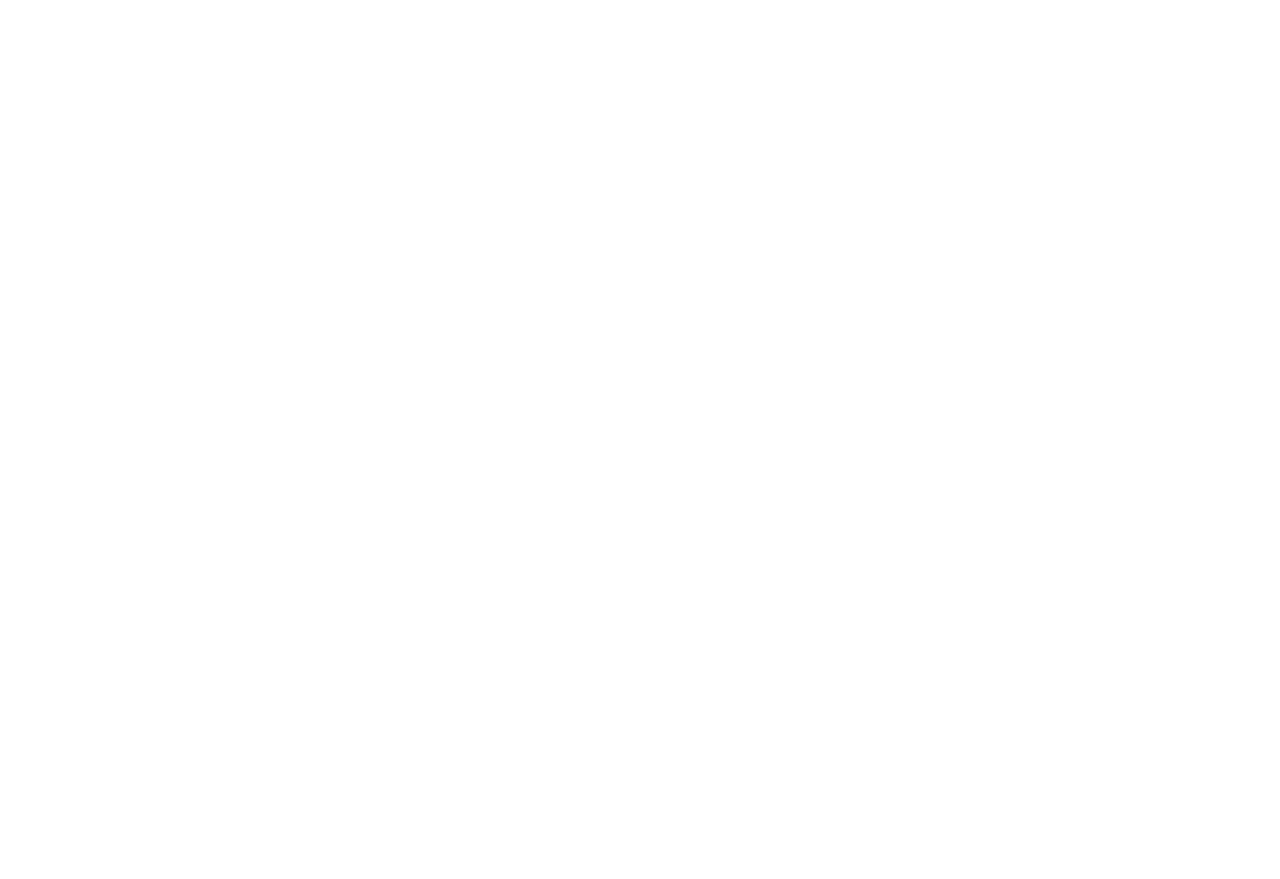
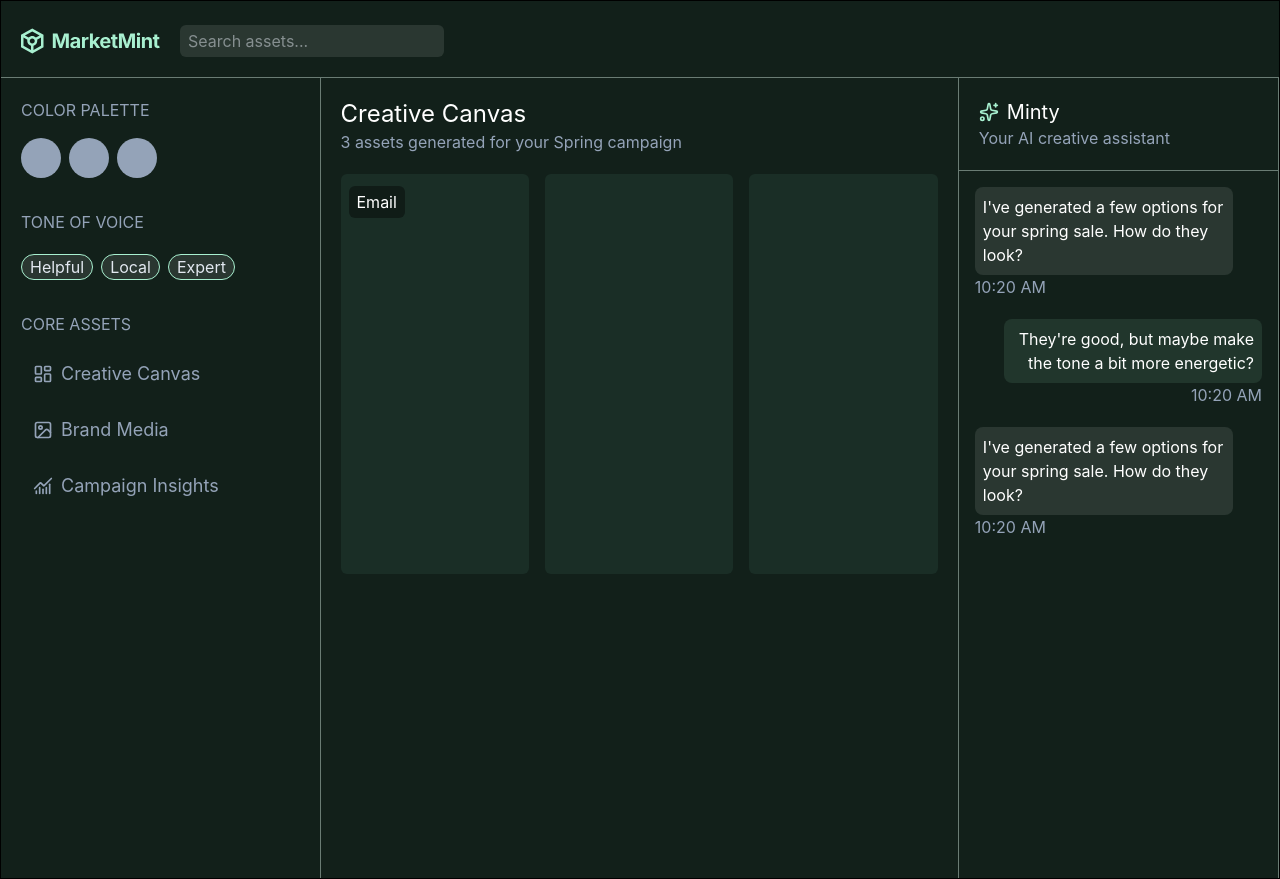
Before and after one commit to Ntsakelo-Makhuvele/marketmint-frontend, a React (Vite) app: page /creative-canvas in a window 1280 px wide. Before the commit this address had no page. Before the commit the page ends 800 px from the top, so only its background shows below. Built offline with nearby package versions, Linux system fonts and the light colour scheme.

Commit message:
feat(ui): create dashboard layour and asset canvas

```diff
--- a/src/App.tsx
+++ b/src/App.tsx
@@ -1,5 +1,6 @@
 import { Route, Routes } from "react-router-dom"
-import UserDashboard from "./pages/UserDashboard"
+import DashboardLayout from "./layout/DashboardLayout"
+import CreateiveCanvas from "./pages/CreativeCanvas"
 
 
 
@@ -8,7 +9,9 @@
 
   return (
       <Routes>
-        <Route path="/" element={<UserDashboard />} />
+        <Route path="/" element={<DashboardLayout />}>
+           <Route path="/creative-canvas" element={<CreateiveCanvas />} />
+        </Route>
       </Routes>
   )
 }
--- a/src/index.css
+++ b/src/index.css
@@ -1,17 +1,30 @@
 @import "tailwindcss";
 
-@tailwind base;
-@tailwind components;
-@tailwind utilities;
 
-base{
   :root{
     --primary-color:#12201A;
     --cta-color:#A8F0D0;
     --text-secondary:#E2E8F0;
+    /* --border: #6e6e6e; */
+    --border:#6a7c74;
+    --fill: #2A3731;
+    --text-descrption:#94A3B8;
+    --cta-fill:rgba(168, 240, 208, 0.1);
+    --transparent-fill:rgba(0, 0, 0, 0.4);
+    --card-fill:#1A2E26;
+
   }
-}
 
 @theme{
-  --color-primary:var(--primary-color);
+  --color-background:var(--primary-color);
+  --color-border:var(--border);
+  --color-secondary-text:var(--text-secondary);
+  --color-fill:var(--fill);
+  --color-description-text:var(--text-descrption);
+  --color-cta-text:var(--cta-color);
+  --color-cta-fill:var(--cta-fill);
+  --color-transparent-fill:var(--transparent-fill);
+  --color-card-fill:var(--card-fill);
+  --color-response-fill:var(--fill);
+  --color-message-fill:var(--cta-fill);
 }
--- /dev/null
+++ b/src/layout/DashboardLayout.tsx
@@ -0,0 +1,55 @@
+import logo from '../assets/logo.svg'
+import { LayoutDashboard, Image, ChartNoAxesCombined } from 'lucide-react'
+import { Link, Outlet } from 'react-router-dom'
+
+const DashboardLayout = () => {
+    return (
+        <div className="min-h-[100vh] h-full border bg-background">
+         <div className='grid grid-cols-2 mt-1 p-5 border-b-1 border-border'>
+            <div className='flex items-center'>
+               <img src={logo} alt="logo" className='inline' />
+               <input type="text" placeholder='Search assets...' className='inline ml-5 h-8 rounded-md text-secondary-text bg-fill p-2' />
+            </div>
+         </div>
+         <div className='grid md:grid-cols-12 grid-cols-1 h-full'>
+            <div className='col-span-3 p-5 border-r border-r-border'>
+               <section>
+                  <p className='text-description-text'>COLOR PALETTE</p>
+                  <div className='flex gap-2  mt-2'>
+                     <div className='h-10 w-10 rounded-full bg-description-text mt-2 mb-3'></div>
+                     <div className='h-10 w-10 rounded-full bg-description-text mt-2'></div>
+                     <div className='h-10 w-10 rounded-full bg-description-text mt-2'></div>
+                  </div>
+               </section>
+               <section className='mt-5'>
+                  <p className='text-description-text'>TONE OF VOICE</p>
+                  <div className='mt-5'>
+                     <div className='inline-block mr-2 text-secondary-text bg-fill px-2 rounded-full border border-cta-text'>Helpful</div>
+                     <div className='inline-block mr-2 text-secondary-text bg-fill px-2 rounded-full border border-cta-text'>Local</div>
+                     <div className='inline-block text-secondary-text bg-fill px-2 rounded-full border border-cta-text'>Expert</div>
+                  </div>
+               </section>
+               <section className='mt-8'>
+                  <p className='text-description-text'>CORE ASSETS</p>
+                  <div className='mt-5'>
+                     <Link to="/creative-canvas" className='mb-5 flex items-center p-1 px-3 rounded-md  text-description-text  focus:bg-cta-fill focus:text-cta-text'>
+                        <LayoutDashboard className='inline w-5 mr-2' /><span className='text-lg'>Creative Canvas</span>
+                     </Link>
+                     <Link to="/" className='mb-5 flex items-center p-1 px-3 rounded-md text-description-text focus:bg-cta-fill focus:text-cta-text'>
+                        <Image className='inline w-5 mr-2' /><span className='text-lg'>Brand Media</span>
+                     </Link>
+                     <Link to="/" className='flex items-center p-1 px-3 rounded-md text-description-text focus:bg-cta-fill focus:text-cta-text'>
+                        <ChartNoAxesCombined className='inline w-5 mr-2' /><span className='text-lg'>Campaign Insights</span>
+                     </Link>
+                  </div>
+               </section>
+            </div>
+            <div className='col-span-9'>
+              <Outlet />
+            </div>
+            </div>
+         </div>
+    )
+}
+
+export default DashboardLayout;
--- /dev/null
+++ b/src/pages/CreativeCanvas.tsx
@@ -0,0 +1,60 @@
+import { Sparkles } from "lucide-react"
+
+
+const CreateiveCanvas = () => {
+    return (
+        <div>
+              <div className='border-r border-r-border border-t-0 h-[100vh] grid grid-cols-12'>
+                   <div className="col-span-8 h-[100vh] border-r border-border p-5">
+                        <h3 className='text-white text-2xl'>Creative Canvas</h3>
+               <p className='text-description-text'>3 assets generated for your Spring campaign</p>
+               <div className="grid grid-cols-3 gap-4 mt-5">
+                  <div className='h-100 bg-card-fill rounded-md'>
+                     <p className='mt-3 ml-2 p-1 px-2  bg-transparent-fill w-[fit-content] text-white rounded-md'>Email</p>
+                  </div>
+                  <div className='h-100 bg-card-fill rounded-md'>
+
+                  </div>
+                  <div className='h-100 bg-card-fill rounded-md'>
+
+                  </div>
+               </div>
+                   </div>
+                   <div className='col-span-4'>
+                         <div className='p-5 border-b border-b-border'>
+                  <div className='flex items-center'>
+                     <Sparkles className='inline w-5 text-cta-text mr-2' />
+                     <h3 className='inline'> <span className='text-white text-xl'>Minty</span></h3>
+                  </div>
+                  <p className='text-description-text block'>Your AI creative assistant</p>
+               </div>
+               <div className='p-4'>
+                  <div className='response-container mb-5'>
+                     <div className='overflow-hidden'>
+                     <p className='text-left p-2 bg-response-fill text-white max-w-[90%] rounded-lg float-left'>I've generated a few options for your
+                        spring sale. How do they look? </p>
+                     </div>
+                        <p className='text-md text-description-text text-left block'>10:20 AM</p>
+                  </div>
+                  <div className='message-container mb-5'>
+                     <div className='overflow-hidden'>
+                     <p className='text-right p-2 bg-message-fill text-white max-w-[90%] rounded-lg float-right'>They're good, but maybe make the tone
+                        a bit more energetic?</p>
+                     </div>
+                       <p className='text-md text-description-text text-right block'>10:20 AM</p>
+                  </div>
+                  <div className='response-container mb-5'>
+                     <div className='overflow-hidden'>
+                     <p className='text-left p-2 bg-response-fill text-white max-w-[90%] rounded-lg float-left'>I've generated a few options for your
+                        spring sale. How do they look? </p>
+                     </div>
+                        <p className='text-md text-description-text text-left block'>10:20 AM</p>
+                  </div>
+               </div>
+                   </div>
+                </div>
+        </div>
+    )
+}
+
+export default CreateiveCanvas;
--- a/src/pages/UserDashboard.tsx
+++ /dev/null
@@ -1,9 +0,0 @@
-const UserDashboard = () => {
-    return (
-        <div className="">
-               I am the dashboard
-        </div>
-    )
-}
-
-export default UserDashboard;
```
Also changed, not shown: src/assets/logo.svg (added).
